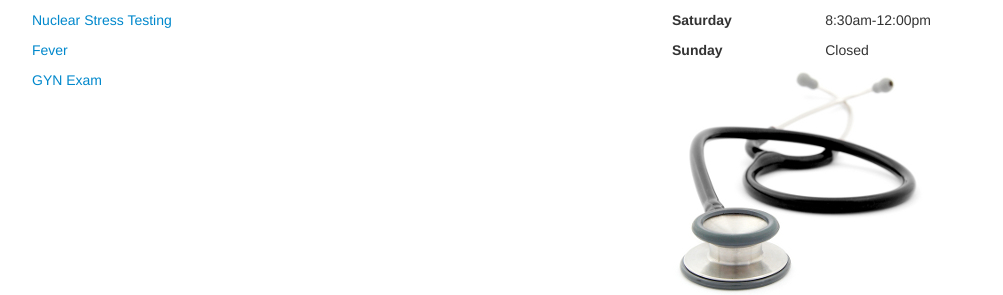
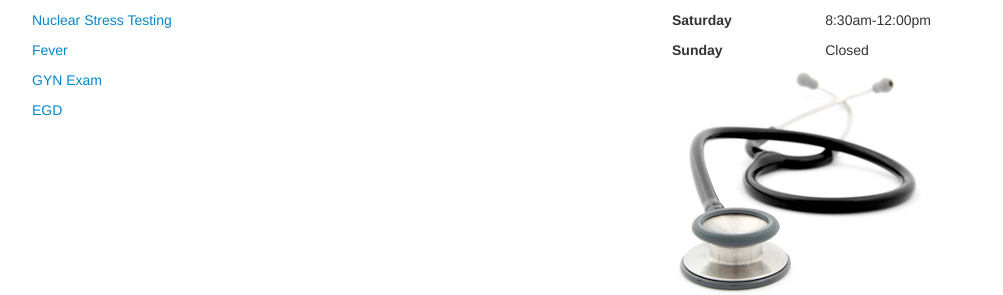
Before and after one commit to braddunbar/blfp.net, a Jekyll site: the page built from patients/info/index.md, in a window 1280 px wide. Shown: the part 268-563 px from the top of the page, without its empty margins (138-1141 px from the left). Built offline with Jekyll 4.4.1, drawn with Linux system fonts in a browser that asks for light colours; Markdown is read by kramdown in place of the engine named in the settings.

Commit message:
Updated patients/info/index.md

```diff
--- a/patients/info/index.md
+++ b/patients/info/index.md
@@ -11,3 +11,5 @@ layout: default
 [Fever](https://docs.google.com/document/d/1VgO1zCbJjiDrP67pcSzvv2Ey3Zp6pckXS1WZdlGc-_E/pub)
 
 [GYN Exam](https://docs.google.com/document/d/1j-fpC4a8gVhWnb0WJlhQ9SBAOMYvmGj98lTgUiP-su8/pub)
+
+[EGD](https://docs.google.com/document/d/1s42cjCi_zygILT2xOawrpDplFs0_hWO0sAgDbhkl89c/pub)
```
